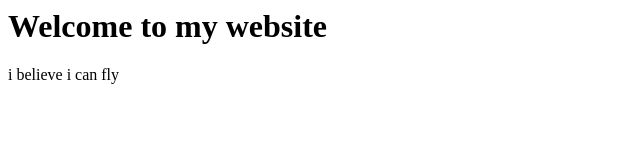
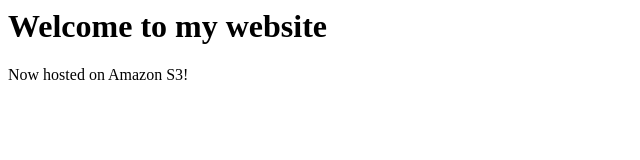
Before and after one commit to KutluhanI/AWSProject, a plain HTML site: page index.html in a window 1280 px wide. Shown: the full height of the page, 0-640 px from the left. Drawn offline with Linux system fonts and the light colour scheme.

Commit message:
Update index.html

```diff
--- a/index.html
+++ b/index.html
@@ -4,6 +4,6 @@
 </head>
 <body>
   <h1>Welcome to my website</h1>
-  <p>i believe i can fly</p>
+  <p>Now hosted on Amazon S3!</p>
 </body>
 </html>
```
